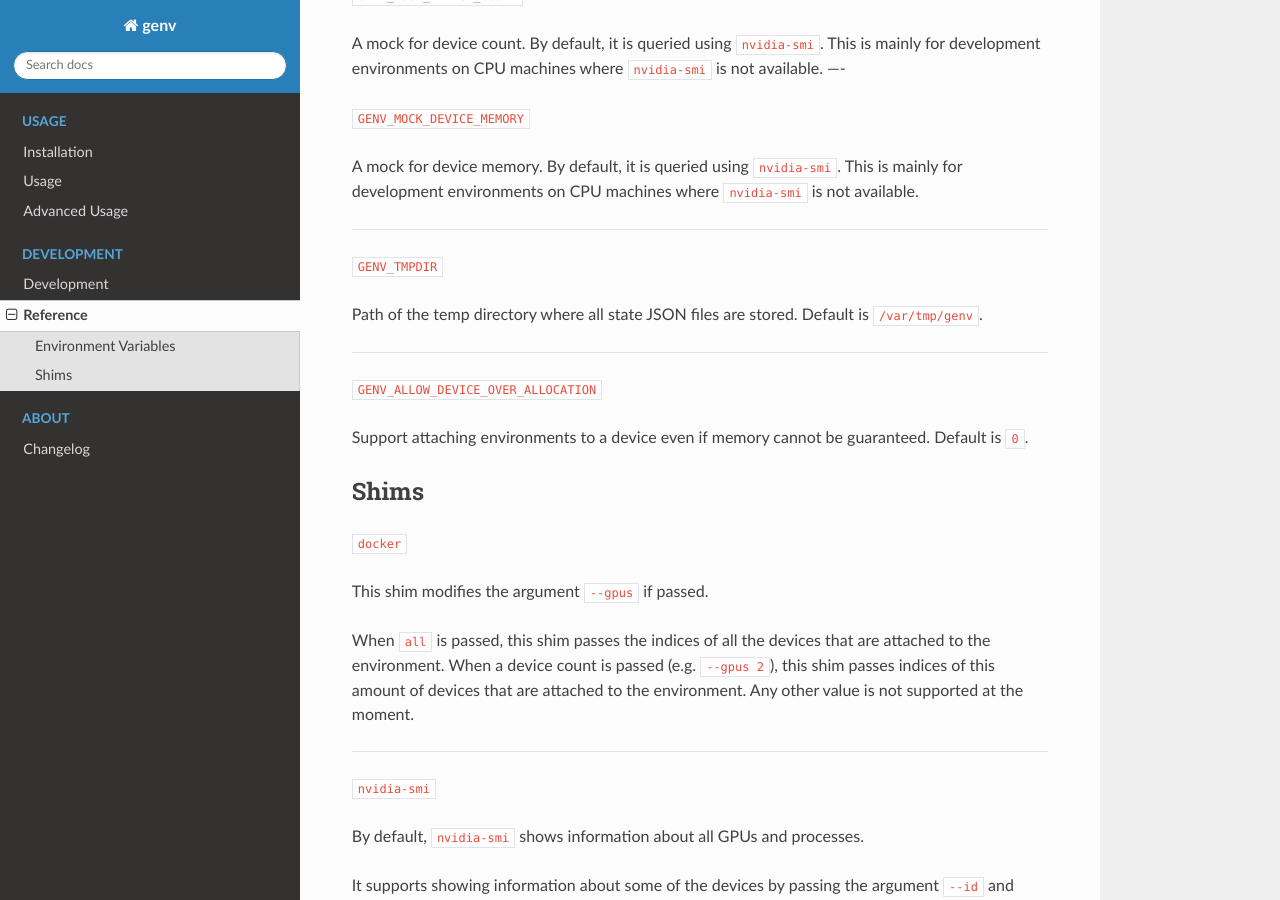
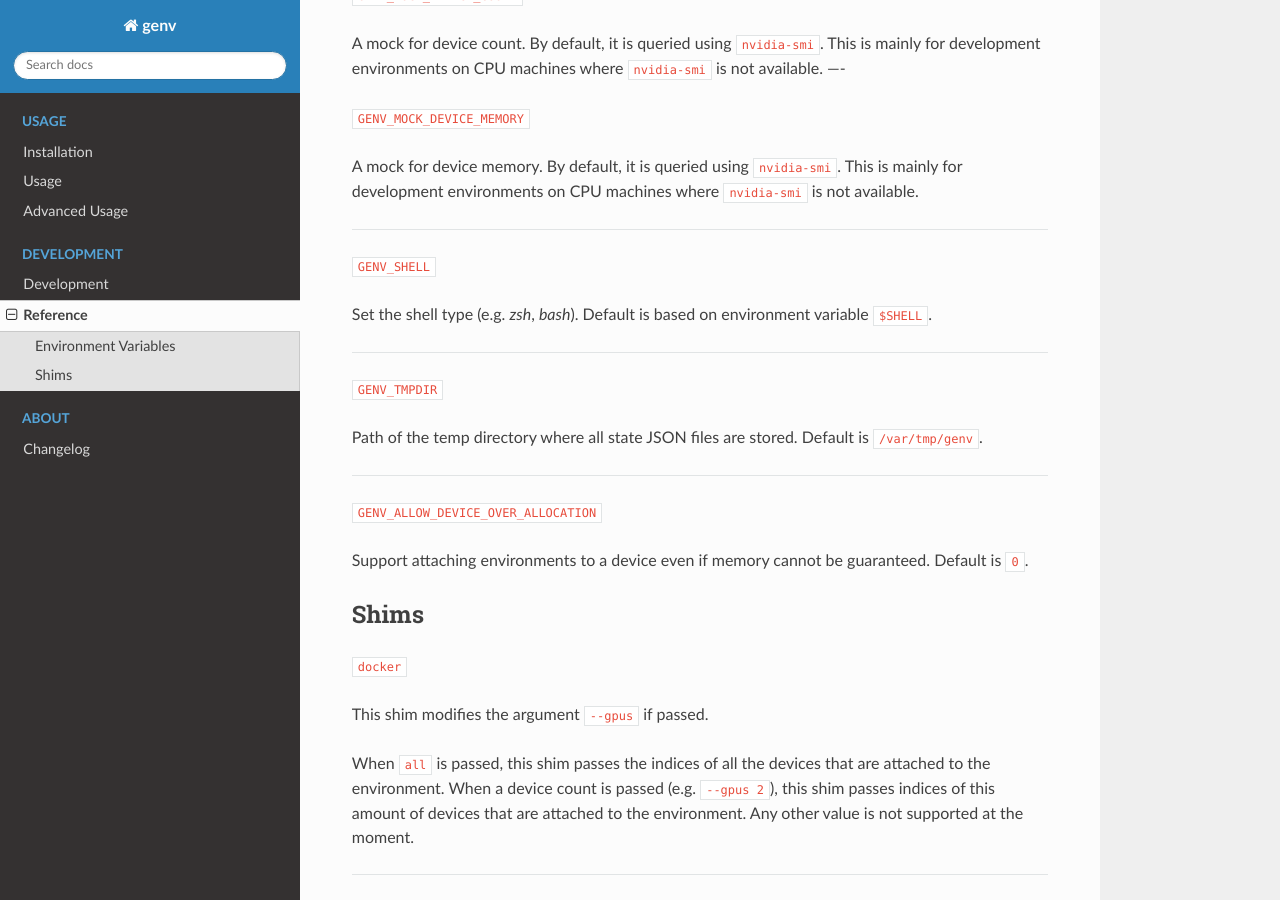
Before and after one commit to run-ai/genv, a Sphinx documentation site: the page built from docs/source/development/reference.rst, in a window 1280 px wide and 900 px high, scrolled down 488 px. Built offline with Sphinx 7.4.7 and the Read the Docs theme 2.0.0, drawn with Linux system fonts in a browser that asks for light colours.

Commit message:
Supporting zsh
* Parameter substitution is done differently for zsh
* Using @ modifier to split strings

- Added environment variable 'GENV_SHELL' (based on $SHELL)
- Added helper function '_genv_get_env'

```diff
--- a/docs/source/development/development.rst
+++ b/docs/source/development/development.rst
@@ -19,7 +19,7 @@ Open a terminal in the project directory.
 
 .. warning::
 
-   We support :code:`bash` terminals only at the moment. Query your shell using :code:`echo $SHELL` and run :code:`bash` if it is not your shell, or use a :ref:`Docker <Docker>` setup instead.
+   We support :code:`bash` and :code:`zsh` terminals only at the moment. Query your shell using :code:`echo $SHELL` and run :code:`bash` if your shell is not supported, or use a :ref:`Docker <Docker>` setup instead.
 
 Then run the following commands to configure your terminal:
 
--- a/docs/source/development/reference.rst
+++ b/docs/source/development/reference.rst
@@ -27,6 +27,13 @@ This is mainly for development environments on CPU machines where :code:`nvidia-
 A mock for device memory.
 By default, it is queried using :code:`nvidia-smi`.
 This is mainly for development environments on CPU machines where :code:`nvidia-smi` is not available.
+
+----
+
+:code:`GENV_SHELL`
+
+Set the shell type (e.g. `zsh`, `bash`).
+Default is based on environment variable :code:`$SHELL`.
 
 ----
 
```
Also changed, not shown: 3 other files.
